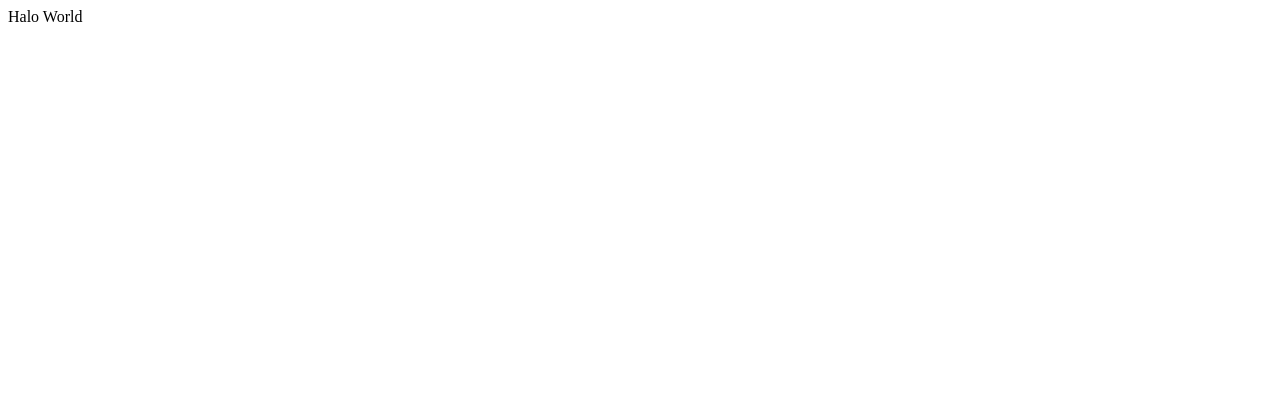
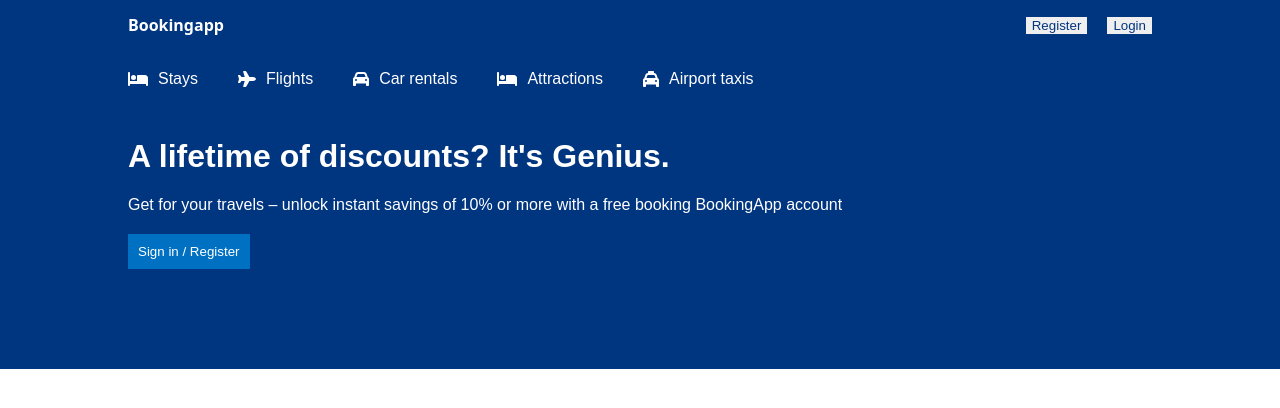
Before and after one commit to infomediadesign/sad-01-24-bookingapp, a React (Create React App) app in the folder appui/: page / in a window 1280 px wide. Shown: the top 408 px of the page. Built offline with nearby package versions, Linux system fonts and the light colour scheme.

Commit message:
Homepage header designed successfully

```diff
--- a/appui/package.json
+++ b/appui/package.json
@@ -34,5 +34,8 @@
       "last 1 firefox version",
       "last 1 safari version"
     ]
+  },
+  "devDependencies": {
+    "react-router-dom": "^6.21.3"
   }
 }
--- a/appui/src/App.js
+++ b/appui/src/App.js
@@ -1,11 +1,19 @@
-
-
+import {
+  BrowserRouter,
+  Routes,
+  Route
+} from "react-router-dom";
+import Home from "./pages/home/Home"
+import List from "./pages/list/List"
 
 function App() {
   return (
-    <div>
-      Halo World
-    </div>
+    <BrowserRouter>
+      <Routes>
+        <Route path ="/" element={<Home/>}></Route>
+        <Route path ="/hotels" element={<List/>}></Route>
+        </Routes>
+    </BrowserRouter>
   );
 }
 
--- /dev/null
+++ b/appui/src/components/header/Header.js
@@ -0,0 +1,52 @@
+import {
+  faBed,
+  faCar,
+  faPlane,
+  faTaxi,
+} from "@fortawesome/free-solid-svg-icons";
+import React from 'react'
+import "./header.css"
+import { FontAwesomeIcon } from "@fortawesome/react-fontawesome";
+
+function Header() {
+  return (
+    <div className="header">
+      <div className="headerContainer">
+      <div className="headerList">
+        <div className="headerListItem">
+        <FontAwesomeIcon icon={faBed} />
+        <span>Stays</span>
+        </div>
+        <div className="headerListItem">
+            <FontAwesomeIcon icon={faPlane} />
+            <span>Flights</span>
+          </div>
+          <div className="headerListItem">
+            <FontAwesomeIcon icon={faCar} />
+            <span>Car rentals</span>
+          </div>
+          <div className="headerListItem">
+            <FontAwesomeIcon icon={faBed} />
+            <span>Attractions</span>
+          </div>
+          <div className="headerListItem">
+            <FontAwesomeIcon icon={faTaxi} />
+            <span>Airport taxis</span>
+          </div>
+        </div>
+        <h1 className="headerTitle">
+              A lifetime of discounts? It's Genius.
+            </h1>
+            <p className="headerDesc">
+              Get for your travels – unlock instant savings of 10% or
+              more with a free booking BookingApp account
+            </p>
+            <button className="headerBtn">Sign in / Register</button>
+      </div>
+      </div>
+
+
+  )
+}
+
+export default Header
--- /dev/null
+++ b/appui/src/components/header/header.css
@@ -0,0 +1,48 @@
+.header {
+  background-color: #003580;
+  color: white;
+  display: flex;
+  justify-content: center;
+  position: relative;
+}
+
+.headerContainer {
+  width: 100%;
+  max-width: 1024px;
+  margin: 20px 0px 100px 0px;
+}
+
+.headerContainer.listMode {
+  margin: 20px 0px 0px 0px;
+}
+
+.headerList {
+  display: flex;
+  gap: 40px;
+  margin-bottom: 50px;
+}
+
+.headerListItem {
+  display: flex;
+  align-items: center;
+  gap: 10px;
+}
+
+.headerListItem.active {
+  border: 1px solid white;
+  padding: 10px;
+  border-radius: 20px;
+}
+
+.headerDesc {
+  margin: 20px 0px;
+}
+
+.headerBtn {
+  background-color: #0071c2;
+  color: white;
+  font-weight: 500;
+  border: none;
+  padding: 10px;
+  cursor: pointer;
+}
--- /dev/null
+++ b/appui/src/components/navbar/Navbar.jsx
@@ -0,0 +1,17 @@
+import "./navbar.css";
+
+const Navbar = () => {
+    return (
+        <div className="navbar">
+            <div className="navContainer">
+                <span className="logo">Bookingapp</span>
+                <div className="navItems">
+                    <button className="navButton">Register</button>
+                    <button className="navButton">Login</button>
+                </div>
+            </div>
+        </div>
+    )
+}
+
+export default Navbar;
--- /dev/null
+++ b/appui/src/components/navbar/navbar.css
@@ -0,0 +1,35 @@
+.navbar{
+    height: 50px;
+    background-color: #003580;
+    display: flex;
+    justify-content: center;
+
+}
+
+.navContainer{
+    width: 100%;
+    max-width: 1024px;
+    color: white;
+    display: flex;
+    align-items: center;
+    justify-content: space-between;
+}
+
+body{
+    margin: 0;
+    font-family: Arial, Helvetica, sans-serif;
+
+}
+
+.logo{
+    font-weight: 650;
+    font-family: system-ui, -apple-system, BlinkMacSystemFont, 'Segoe UI', Roboto, Oxygen, Ubuntu, Cantarell, 'Open Sans', 'Helvetica Neue', sans-serif;
+}
+
+.navButton{
+    margin-left: 20px;
+    border: none;
+    padding: 5px, 10px;
+    cursor: pointer;
+    color: #003580;
+}
--- /dev/null
+++ b/appui/src/pages/home/Home.js
@@ -0,0 +1,13 @@
+import React from 'react'
+import Navbar from '../../components/navbar/Navbar'
+import Header from '../../components/header/Header'
+function Home() {
+  return (
+    <div>
+       <Navbar/>
+       <Header/>
+    </div>
+  )
+}
+
+export default Home
--- /dev/null
+++ b/appui/src/pages/list/List.js
@@ -0,0 +1,9 @@
+import React from 'react'
+
+function List() {
+  return (
+    <div>List</div>
+  )
+}
+
+export default List
```
Also changed, not shown: appui/src/pages/hotel/Hotel.js (added, +9 -0 lines), appui/src/pages/home/Home.css (added), 1 other file (tests, documents, lock files or other folders).
